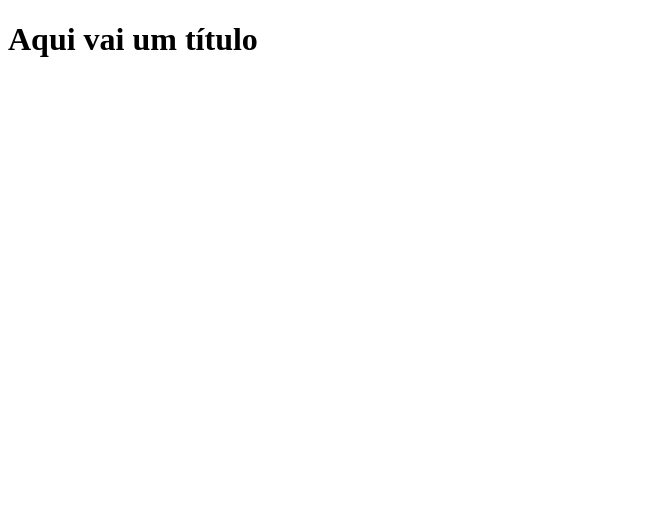
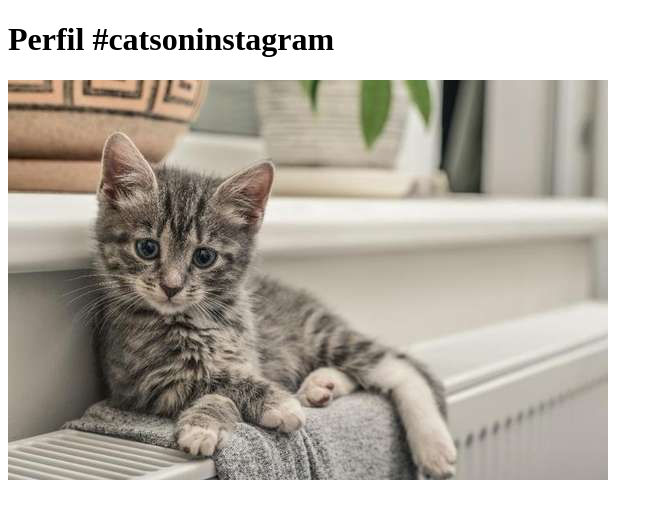
Before and after one commit to quirogabriel/womakersgit, a plain HTML site: page index.html in a window 1280 px wide. Shown: the whole page, without its empty margins (0-663 px from the left). Drawn offline with Linux system fonts and the light colour scheme.

Commit message:
Adicionando imagem no index.html

```diff
--- a/index.html
+++ b/index.html
@@ -1,10 +1,11 @@
 <!DOCTYPE html>
 <html lang="pt-br">
   <head>
-    <title>Título da página</title>
+    <title>Fanpage de Gatinhos</title>
     <meta charset="utf-8">
   </head>
   <body>
-    <h1>Aqui vai um título</h1>
+    <h1>Perfil #catsoninstagram</h1>
+    <img src="imagens/o-gatinho-de-cada-signo-15721.jpeg" />
   </body>
 </html>
```
